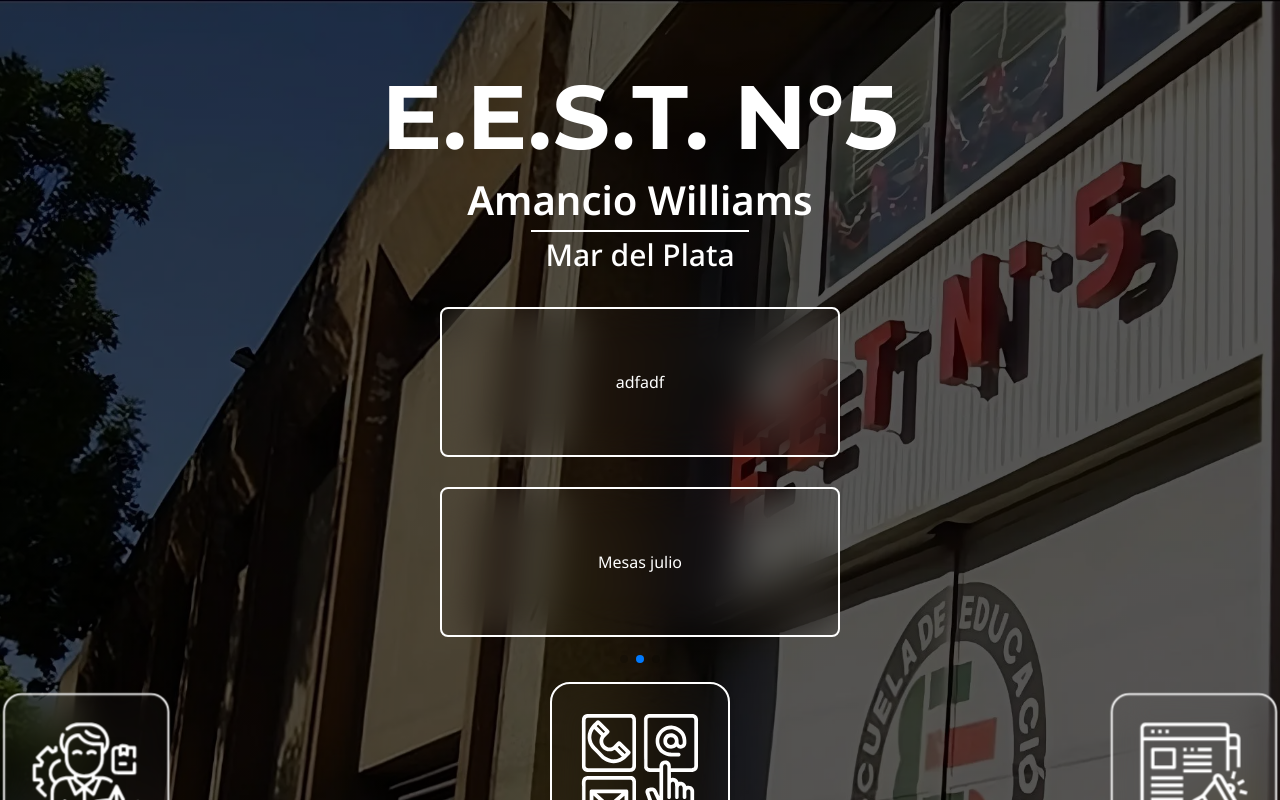
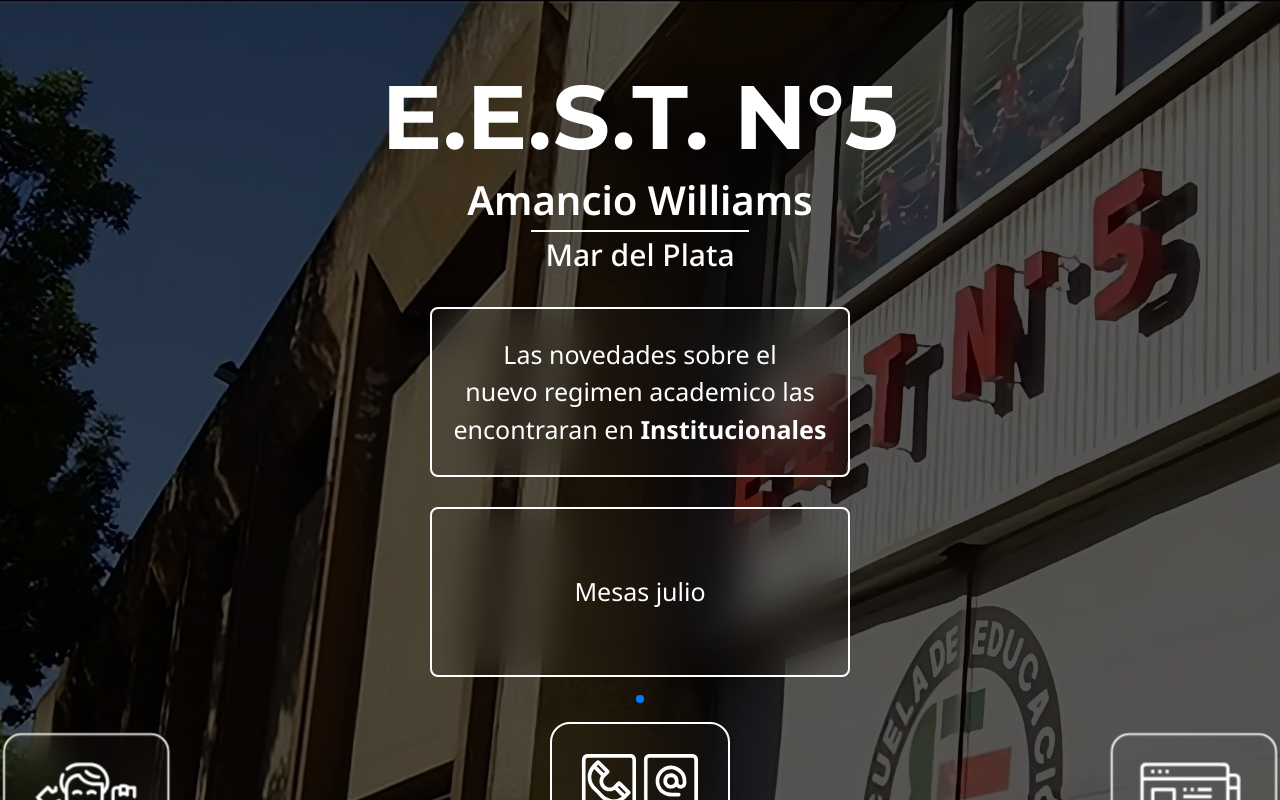
Before and after one commit to GudinoJoaquin/eestn5-v2, a Next.js app: page / in a window 1280 px wide. Shown: the top 800 px of the page. Built offline with nearby package versions, Linux system fonts and the light colour scheme; what @midudev/tailwind-animations would draw is missing.

Commit message:
prueba texto 1

```diff
--- a/app/components/TemporalCarrusel.tsx
+++ b/app/components/TemporalCarrusel.tsx
@@ -5,8 +5,13 @@ import { CarruselStyles } from "../ui/styles";
 export default function Temporal() {
   return (
     <>
-      <div className={`${CarruselStyles.base} ${CarruselStyles.mobile} ${CarruselStyles.desktop}`}>
-        adfadf
+      <div
+        className={`${CarruselStyles.base} ${CarruselStyles.mobile} ${CarruselStyles.desktop}`}
+      >
+        <p>
+          Las novedades sobre el nuevo regimen academico las encontraran en{" "}
+          <b>Institucionales</b>
+        </p>
       </div>
     </>
   );
--- a/app/ui/styles.ts
+++ b/app/ui/styles.ts
@@ -18,9 +18,9 @@ export const textStyles = {
 };
 
 export const CarruselStyles = {
-  base: "border-2 grid place-items-center border-white text-balance rounded-[8px] backdrop-blur-[20px] bg-white/[2%] max-w-screen",
-  mobile: "w-[250px] h-[110px]",
-  desktop: "lg:w-[400px] lg:h-[150px]",
+  base: "border-2 grid place-items-center border-white text-center text-balance rounded-[8px] backdrop-blur-[20px] bg-white/[2%] max-w-screen",
+  mobile: "w-[250px] h-[110px] text-[14px]",
+  desktop: "lg:w-[420px] lg:h-[170px] lg:text-[25px]",
 }
 
 export const HomeButtonStyle = {
```
